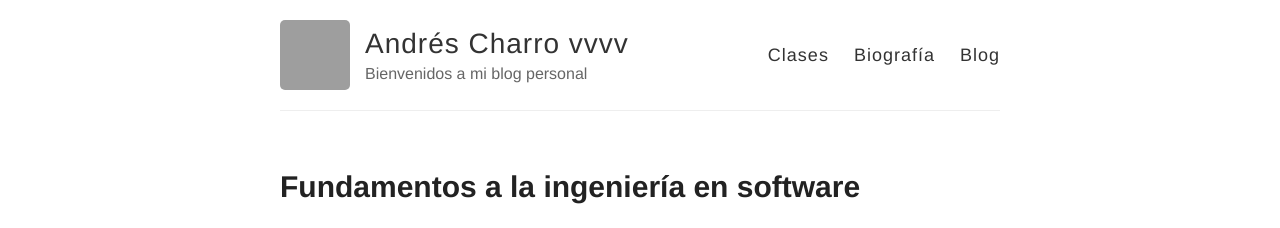
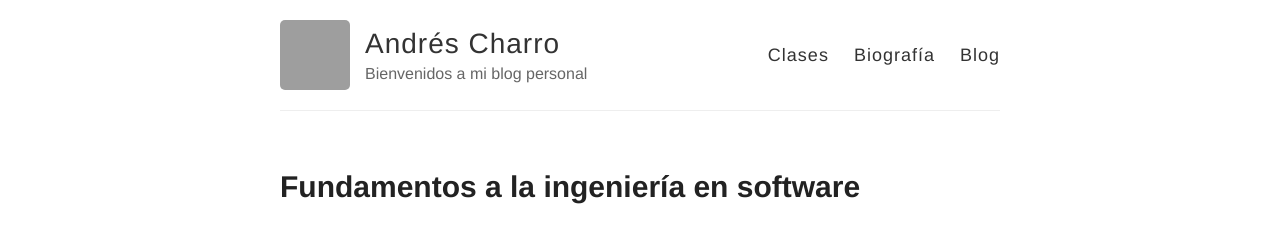
Before and after one commit to andrescharro22/Carlos-F007.github.io, a Jekyll site: the page built from index.html, in a window 1280 px wide. Shown: the top 228 px of the page. Built offline with Jekyll 4.4.1, drawn with Linux system fonts in a browser that asks for light colours; grey boxes are pictures that could not be loaded.

Commit message:
Update _config.yml

```diff
--- a/_config.yml
+++ b/_config.yml
@@ -3,7 +3,7 @@
 #
 
 # Name of your site (displayed in the header)
-name: Andrés Charro vvvv
+name: Andrés Charro
 
 # Short bio or description (displayed in the header)
 description: Bienvenidos a mi blog personal
```
